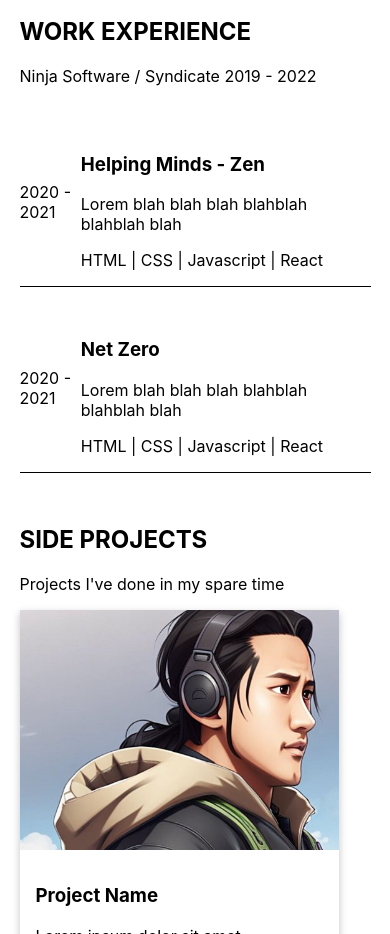
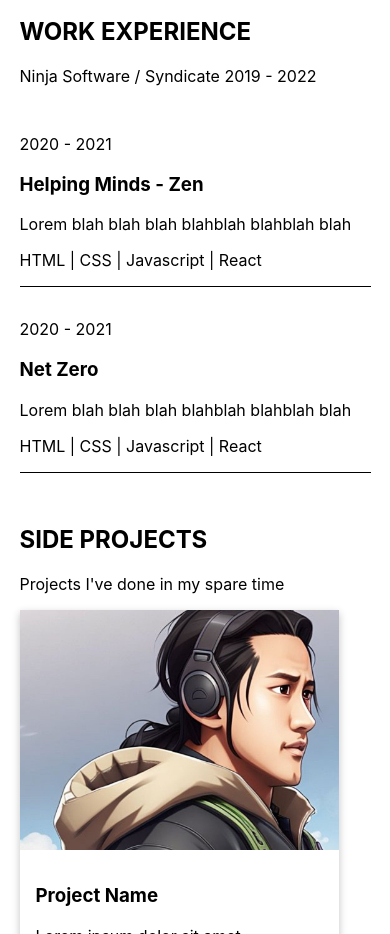
Before and after one commit to owengiri20/owen-portfolio, a React (Create React App) app: page / in a window 390 px wide. Shown: the part 1740-2674 px from the top of the page. Built offline with nearby package versions, Linux system fonts and the light colour scheme.

Commit message:
responsiveness again

```diff
--- a/src/App.css
+++ b/src/App.css
@@ -225,6 +225,15 @@ footer {
     height: 11rem;
   }
 
+  .experience-card {
+    flex-direction: column;
+    align-items: unset;
+  }
+
+  .experience-card > .time-span {
+    width: unset;
+  }
+
   .project-card {
     width: 100%;
   }
```
